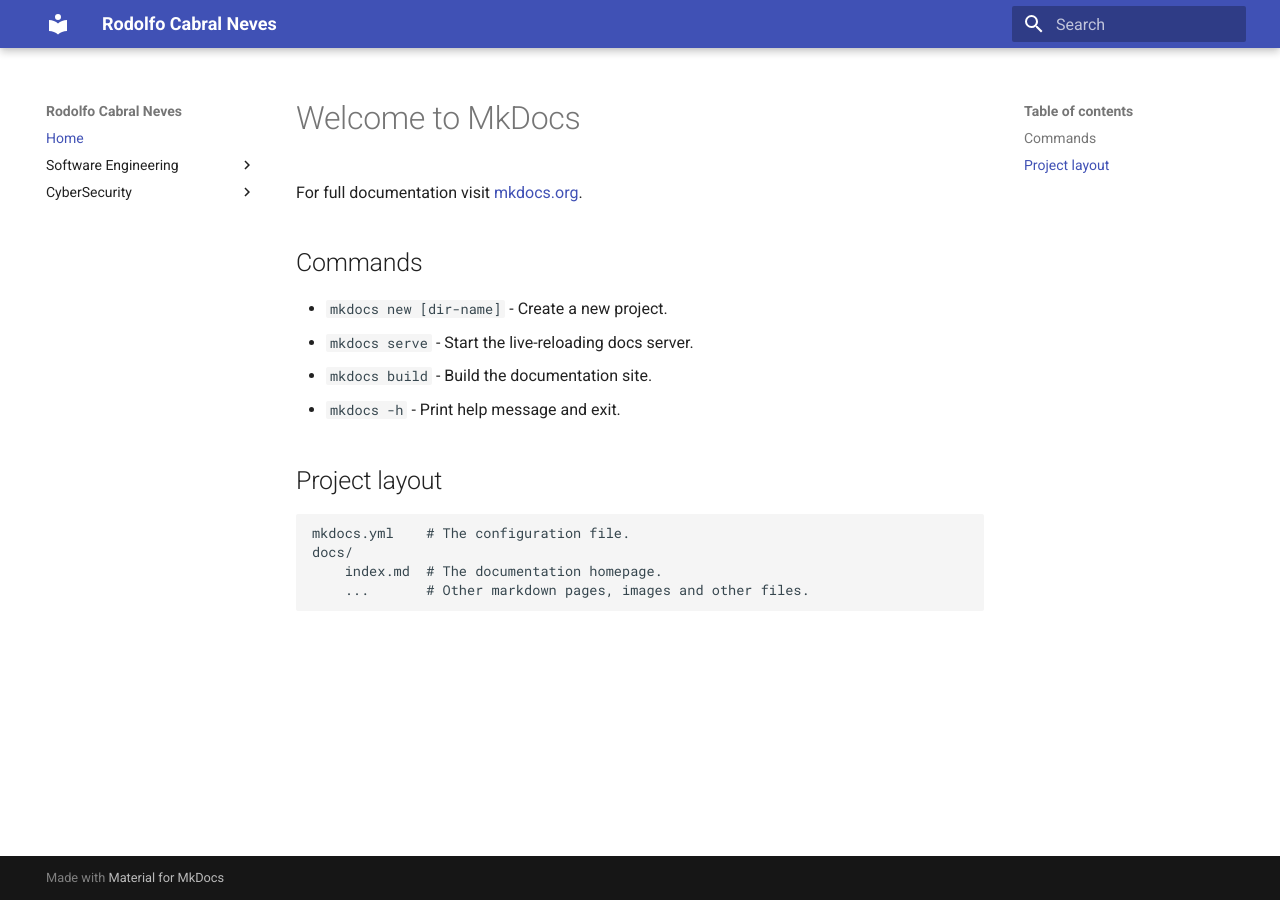
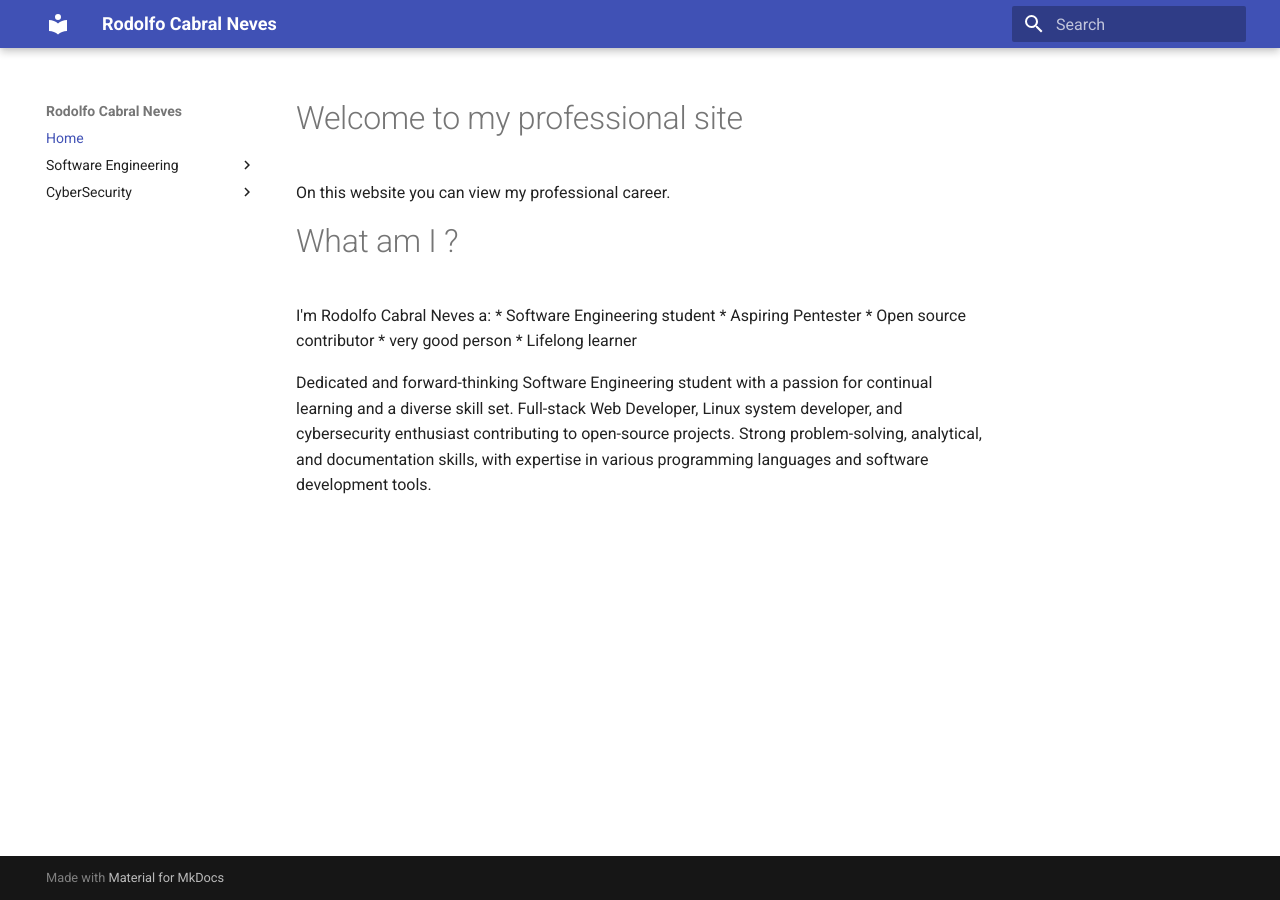
Before and after one commit to roddas/roddas, an MkDocs documentation site: the page built from docs/index.md, in a window 1280 px wide. Built offline with MkDocs 1.6.1 and Material for MkDocs 9.7.7, drawn with Linux system fonts in a browser that asks for light colours.

Commit message:
add self presentation

```diff
--- a/docs/index.md
+++ b/docs/index.md
@@ -1,17 +1,14 @@
-# Welcome to MkDocs
+# Welcome to my professional site
 
-For full documentation visit [mkdocs.org](https://www.mkdocs.org).
+On this website you can view my professional career.
 
-## Commands
+# What am I ?
 
-* `mkdocs new [dir-name]` - Create a new project.
-* `mkdocs serve` - Start the live-reloading docs server.
-* `mkdocs build` - Build the documentation site.
-* `mkdocs -h` - Print help message and exit.
+I'm Rodolfo Cabral Neves a:
+* Software Engineering student
+* Aspiring Pentester
+* Open source contributor
+* very good person
+* Lifelong learner
 
-## Project layout
-
-    mkdocs.yml    # The configuration file.
-    docs/
-        index.md  # The documentation homepage.
-        ...       # Other markdown pages, images and other files.
+Dedicated and forward-thinking Software Engineering student with a passion for continual learning and a diverse skill set. Full-stack Web Developer, Linux system developer, and cybersecurity enthusiast contributing to open-source projects. Strong problem-solving, analytical, and documentation skills, with expertise in various programming languages and software development tools.
```
